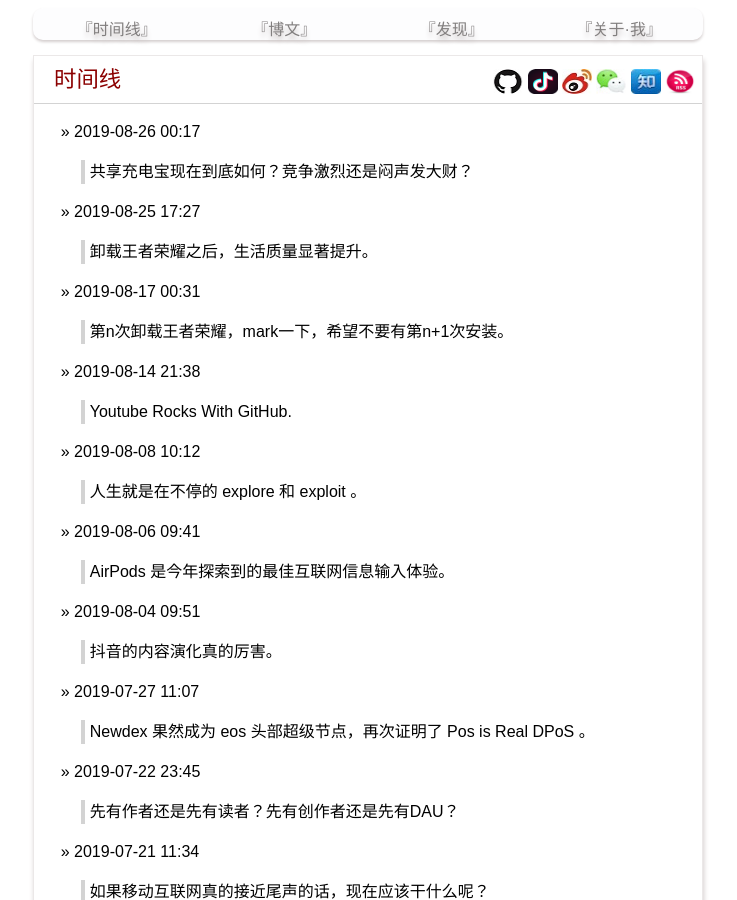
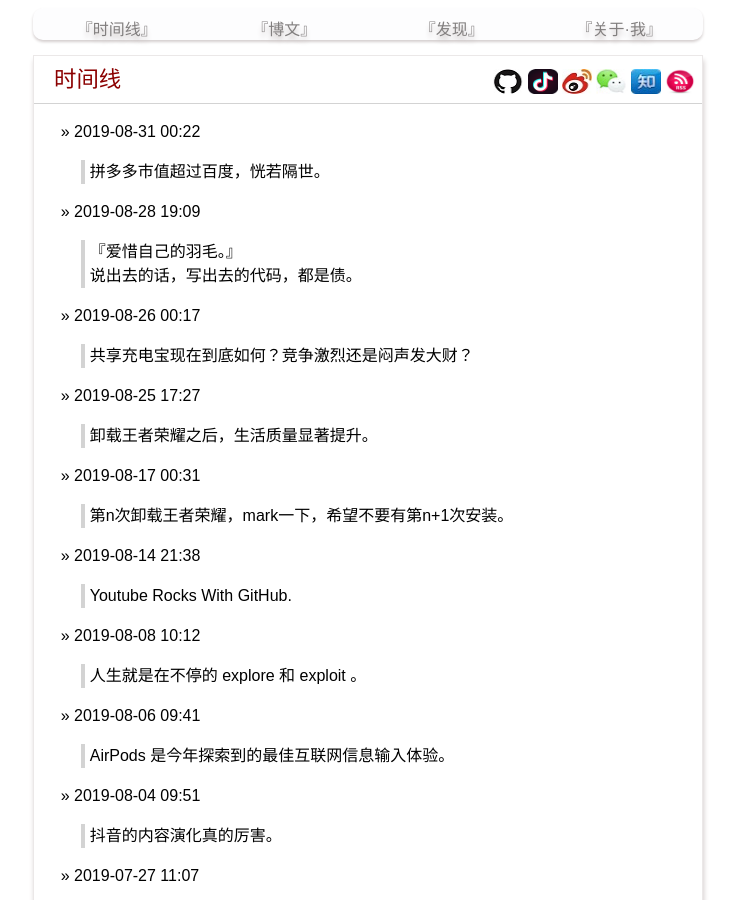
Before and after one commit to yanyiwu/blog, a Jekyll site: the page built from index.md, in a window 1280 px wide and 900 px high. Shown: the whole window, without its empty margins (272-1009 px from the left). Built offline with Jekyll 4.4.1, drawn with Linux system fonts in a browser that asks for light colours; Markdown is read by kramdown in place of the engine named in the settings; comment, search, counter and statistics services are not loaded.

Commit message:
[moment]

```diff
--- a/index.md
+++ b/index.md
@@ -2,6 +2,15 @@
 layout: posting
 title: 时间线
 ---
+
+&raquo; 2019-08-31 00:22
+
+> 拼多多市值超过百度，恍若隔世。
+
+&raquo; 2019-08-28 19:09
+
+> 『爱惜自己的羽毛。』
+> 说出去的话，写出去的代码，都是债。
 
 &raquo; 2019-08-26 00:17
 
```
